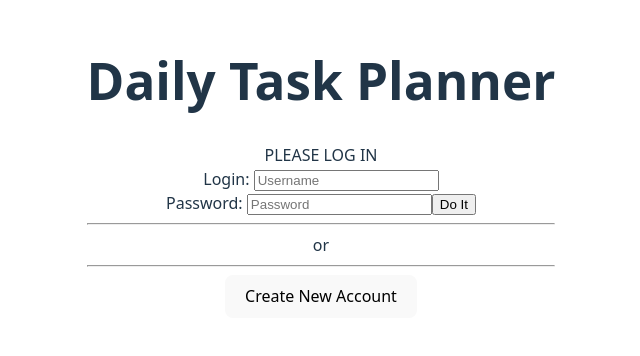
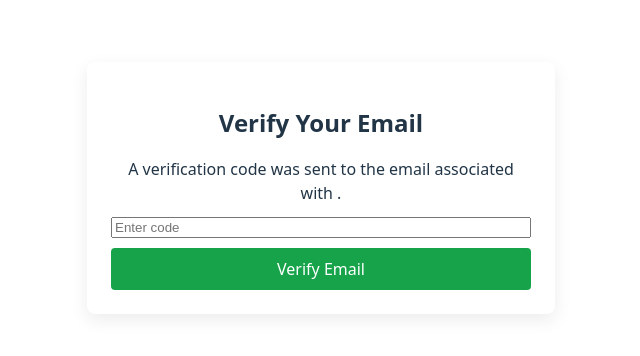
Before and after one commit to TaylorJShook/MERN-COP4331-Group5, a React app in the folder frontend/: page /verify-email in a window 1280 px wide. Before the commit this address led to /. Shown: the part 232-588 px from the top of the page, without its empty margins (319-959 px from the left). Built offline with nearby package versions, Linux system fonts and the light colour scheme; the HTML template or start-up script is replaced by a standard one.

Commit message:
Refactor App component for improved routing

```diff
--- a/frontend/src/App.tsx
+++ b/frontend/src/App.tsx
@@ -1,16 +1,26 @@
-//import React from 'react';
-import { BrowserRouter as Router, Routes, Route, Navigate} from 'react-router-dom';
+import { BrowserRouter as Router, Routes, Route, Navigate } from 'react-router-dom';
 import './App.css';
 
 import LoginPage from './pages/LoginPage';
 import TodoPage from './pages/TodoPage';
+import RegisterPage from './pages/RegisterPage';
+import VerifyEmail from './components/VerifyEmail';
 
 function App() {
   return (
-    <Router >
+    <Router>
       <Routes>
+        {/* Default route → Login */}
         <Route path="/" element={<LoginPage />} />
+
+        {/* Main app route */}
         <Route path="/todo" element={<TodoPage />} />
+
+        {/* Registration and verification routes */}
+        <Route path="/register" element={<RegisterPage />} />
+        <Route path="/verify-email" element={<VerifyEmail />} />
+
+        {/* Catch-all redirect */}
         <Route path="*" element={<Navigate to="/" replace />} />
       </Routes>
     </Router>
```
